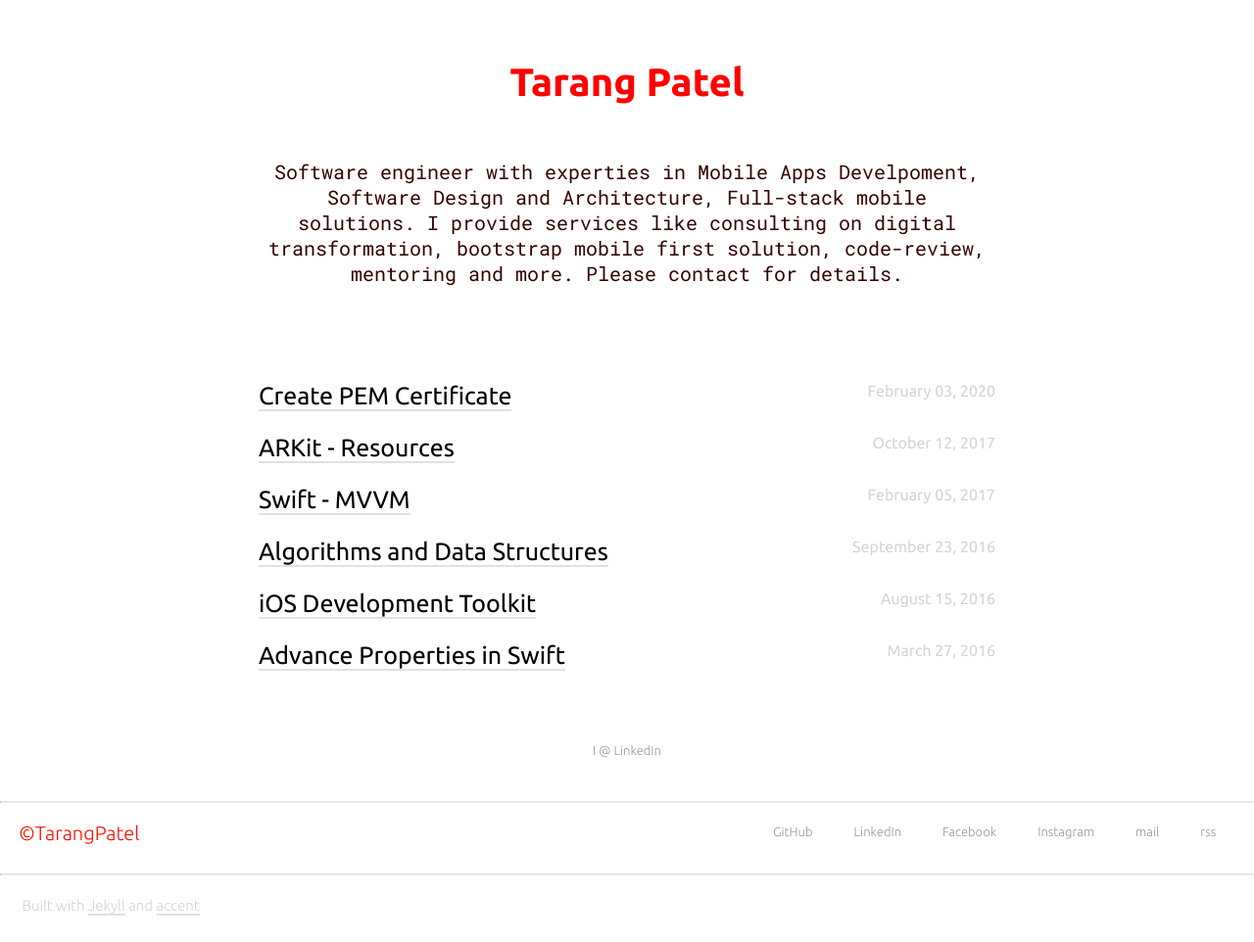
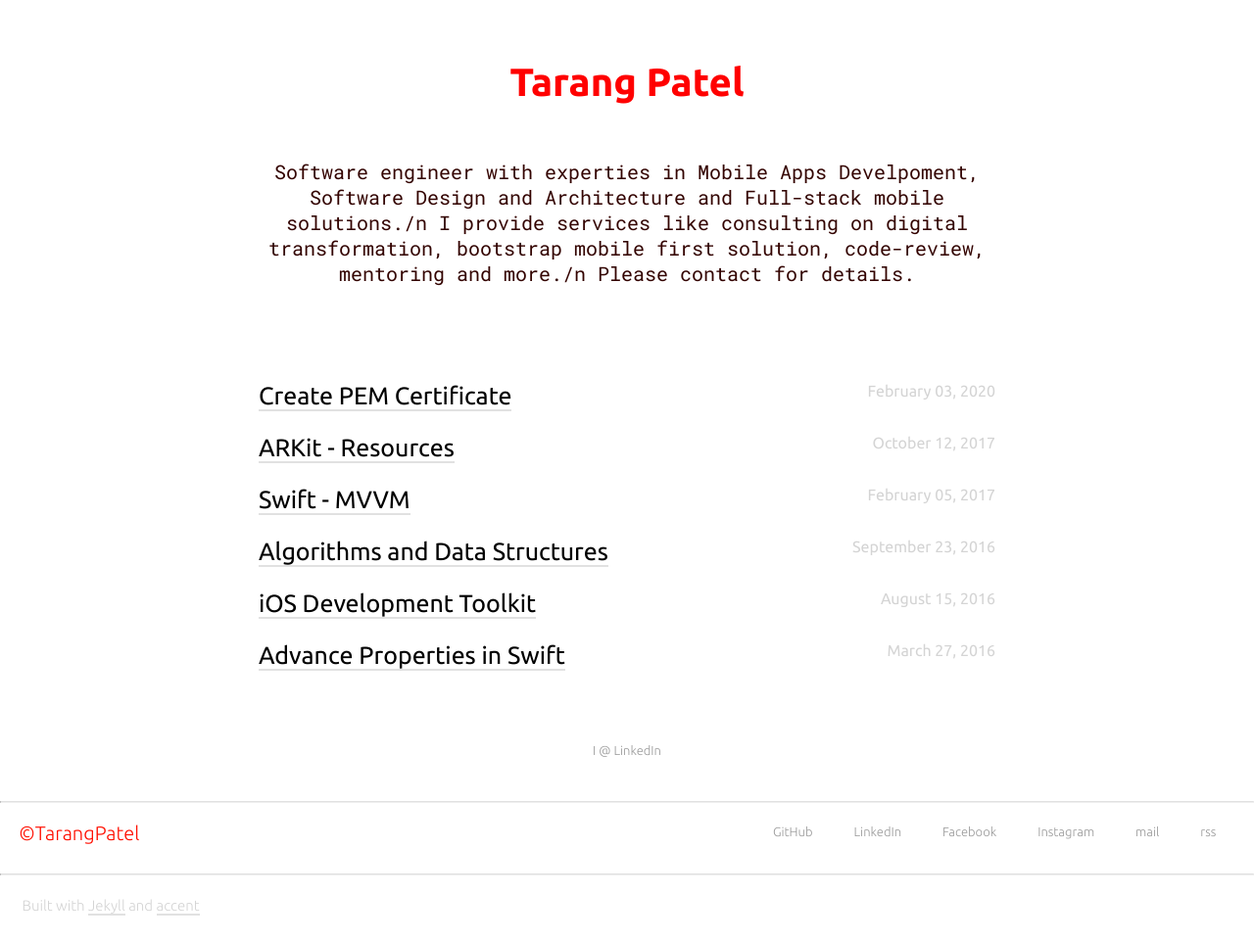
Before and after one commit to tarangpatel/whatilove, a Jekyll site: the page built from index.html, in a window 1280 px wide, cut to the strip 254-1216 px from the top of the page. Shown: the whole strip at 98% size. Built offline with Jekyll 4.4.1, drawn with Linux system fonts in a browser that asks for light colours; nearby versions of some CDN libraries; the list of posts is cut into pages by our own code.

Commit message:
On New line

```diff
--- a/_config.yml
+++ b/_config.yml
@@ -22,7 +22,7 @@ copyright: TarangPatel
 intro: true         # Tip: Remove the span from site_heading if intro is set to true
 # This will be displayed in your intro
 short_bio: >
-    Software engineer with experties in Mobile Apps Develpoment, Software Design and Architecture, Full-stack mobile solutions. I provide services like consulting on digital transformation, bootstrap mobile first solution, code-review, mentoring and more. Please contact for details.
+    Software engineer with experties in Mobile Apps Develpoment, Software Design and Architecture and Full-stack mobile solutions./n I provide services like consulting on digital transformation, bootstrap mobile first solution, code-review, mentoring and more./n Please contact for details.
 
 permalink: /:title.html
 
```
